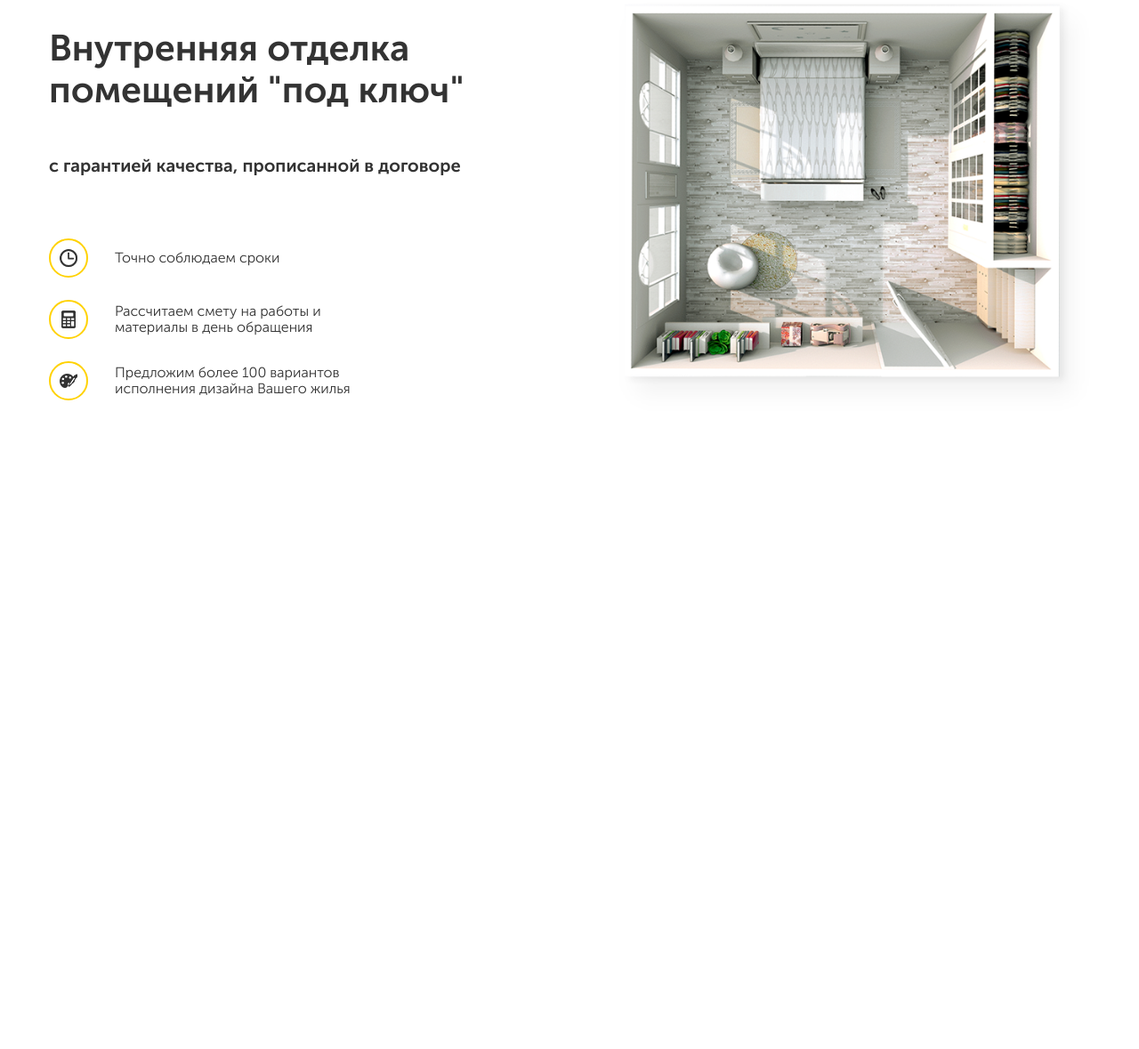
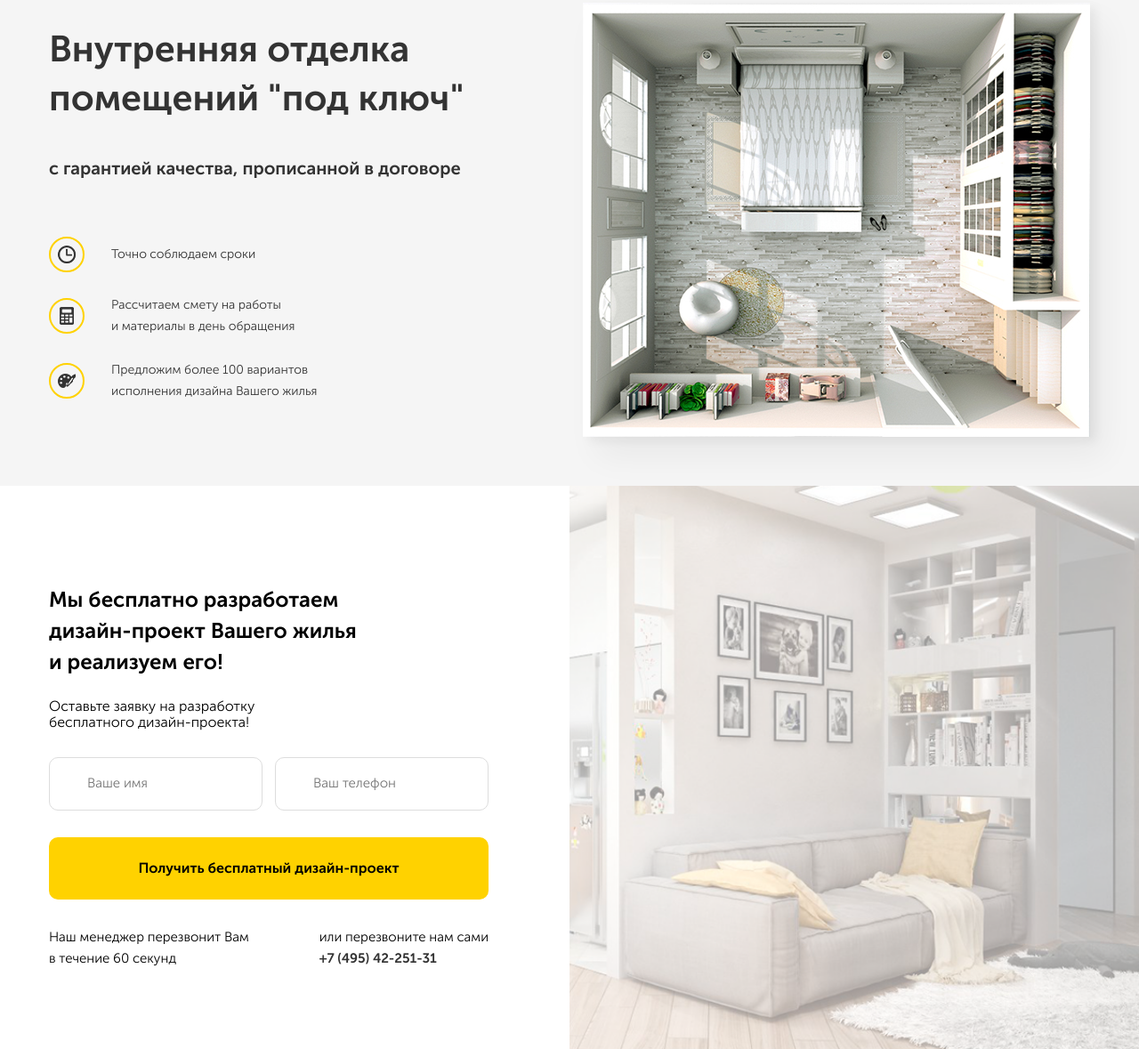
Before and after one commit to w2nderer/webstart, a plain HTML site: page src/index.html in a window 1280 px wide. Shown: the part 142-1321 px from the top of the page at 89% size. Before the commit the page ends 800 px from the top, so only its background shows below. Drawn offline with Linux system fonts and the light colour scheme.

Commit message:
Добавил блок offer

```diff
--- a/src/index.html
+++ b/src/index.html
@@ -11,7 +11,7 @@
 </head>
 
 <body>
- <nav class="navbar">
+  <header class="navbar">
     <div class="container">
       <div class="navbar-block">
         <div class="navbar__logo">
@@ -31,7 +31,7 @@
       <!-- /.navbar-block -->
     </div>
     <!-- /.container -->
- </nav>
+  </header>
   <!-- /.navbar -->
   <main>
     <section class="hero">
@@ -54,7 +54,7 @@
               <li class="hero-list__item">
                 <div class="hero-list__image">
                   <img src="img/hero/calculator.png" alt="Калькулятор"></div>
-        <span class="hero-list__text">Рассчитаем смету на работы
+                <span class="hero-list__text">Рассчитаем смету на работы<br>
                   и материалы в день обращения</span>
               </li>
               <li class="hero-list__item">
@@ -67,7 +67,7 @@
           </div>
           <!-- /.hero-list -->
           <div class="hero-image">
-      <img src="img/hero/hero-image.png" alt="План квартиры">
+            <img src="img/hero/hero-image.jpg" alt="План квартиры">
           </div>
           <!-- /.hero-image -->
         </div>
@@ -76,6 +76,36 @@
       <!-- /.container -->
     </section>
     <!-- /.hero -->
+    <section class="offer section">
+      <div class="container">
+        <div class="offer-block">
+          <h2 class="section-title offer__title">Мы бесплатно разработаем дизайн-проект Вашего жилья и реализуем его!
+          </h2>
+          <!-- /.section-title -->
+          <span class="section-subtitle offer__subtitle">Оставьте заявку на разработку бесплатного
+            дизайн-проекта!</span>
+          <!-- /.section-subtitle -->
+          <form action="#" class="form offer__form">
+            <input type="text" class="input offer__input" placeholder="Ваше имя">
+            <input type="tel" class="input offer__input" placeholder="Ваш телефон">
+            <button class="button offer__button">Получить бесплатный дизайн-проект</button>
+          </form>
+          <div class="offer-contacts">
+            <span class="section-contacts offer__contacts">Наш менеджер перезвонит Вам<br> в течение 60
+              секунд</span>
+            <!-- /.section-contacts offer__contacts -->
+            <span class="section-contacts offer__contacts">или перезвоните нам сами <a href="tel:+74954225131"
+                class="offer__phone">+7 (495) 42-251-31</a></span>
+            <!-- /.section-contacts offer__contacts -->
+
+          </div>
+          <!-- /.form offer__form -->
+        </div>
+        <!-- /.offer-block -->
+      </div>
+      <!-- /.container -->
+    </section>
+    <!-- /.offer -->
   </main>
 
 </body>
--- a/src/sass/_color.sass
+++ b/src/sass/_color.sass
@@ -1,2 +1,4 @@
 $main-color: #ffd200
 $text-color: #333333
+$hero-color: #f5f5f5
+$border-input: #dddddd
--- a/src/sass/_interface.sass
+++ b/src/sass/_interface.sass
@@ -1,3 +1,5 @@
+*
+  box-sizing: border-box
 body
  +reg
 img
@@ -17,3 +19,19 @@ img
  background-color: $main-color
  border: none
  padding: 18px 30px
+ +bold
+ &:hover
+   background-color: lighten($main-color,10%)
+   cursor: pointer
+.section
+  padding: 90px 0
+  &-title
+   font-size: 24px
+   +bold
+  &-subtitle
+   display: block
+.input
+  border: 1px solid $border-input
+  padding: 20px 42px
+  font-size: 15px
+  border-radius: 10px
--- a/src/sass/blocks/_hero.sass
+++ b/src/sass/blocks/_hero.sass
@@ -1,39 +1,55 @@
 .hero
+ background-color: $hero-color
  padding: 50px 0
  &-block
+  justify-content: space-between
   display: flex
  &-text
   flex-basis: 50%
-  padding-right: 140px
   color: $text-color
+  padding-right: 100px
   &__title
    font-size: 41px
-   margin-bottom: 50px
+   margin-bottom: 40px
+   line-height: 55px
+   margin-top: 25px
    +bold
   &__subtitle
    display: inline-block
    font-size: 20px
    +bold
-   margin-bottom: 70px
+   margin-bottom: 0px
+ &-image
+  max-width: 570px
+  width: 50%
+ &-image img
+  width: 100%
+  box-shadow: 7px 5px 10px rgba(0, 0, 0, 0.05), 16px 22px 35px rgba(0, 0, 0, 0.05)
  &-list
+  margin-top: 65px
   padding: 0
-  margin: 0
+  list-style: none
   &__item
    display: flex
    align-items: center
    margin-bottom: 25px
+   &:last-child
+     margin-bottom: 0
   &__image
+   display: flex
+   justify-content: center
+   align-items: center
+   margin-right: 30px
+   padding: 8px
    width: 40px
    height: 40px
    border: 2px solid $main-color
-   display: flex
-   align-items: center
-   justify-content: center
    border-radius: 50%
-   margin-right: 30px
   &__text
-   max-width: 300px
+   max-width: 250px
    +reg
+   font-size: 14px
+   line-height: 24px
 @media (max-width: 1200px)
  .hero
   &-block
--- a/src/sass/blocks/_navbar.sass
+++ b/src/sass/blocks/_navbar.sass
@@ -11,14 +11,16 @@
  &__address
   display: flex
   flex-direction: column
+  font-size: 13px
  &__button
   margin-left: 30px
+  font-size: 13px
  &__phone
   display: inline-block
   color: $text-color
   font-size: 20px
   text-decoration: none
-  margin-top: 10px
+  margin-top: 5px
   +bold
 @media (max-width: 768px)
  .navbar
--- /dev/null
+++ b/src/sass/blocks/_offer.sass
@@ -0,0 +1,68 @@
+.offer
+ background: url("../img/offer/offer-bg.png") no-repeat
+ background-position: center right
+ background-size: contain
+ position: relative
+ &:before
+  content: ""
+  width: 50%
+  height: 100%
+  top: 0
+  left: 0
+  position: absolute
+  background-color: #ffffff
+ &-block
+  width: 50%
+  padding-right: 91px
+  position: relative
+ &__title
+  max-width: 360px
+  line-height: 35px
+  margin-bottom: 24px
+ &__subtitle
+  max-width: 250px
+  font-size: 16px
+  margin-bottom: 30px
+ &__input
+  margin-bottom: 30px
+  width: 240px
+  &:first-child
+   margin-right: 10px
+ &__button
+  width: 100%
+  min-height: 70px
+ &-contacts
+  display: flex
+  justify-content: space-between
+  margin-top: 30px
+ &__contacts
+  line-height: 24px
+  font-size: 15px
+ &__manager
+  max-width: 50%
+  margin-top: 30px
+  padding-right: 20px
+  &:last-child
+   padding-right: 10px
+ &__phone
+  display: block
+  text-decoration: none
+  color: $text-color
+  font-size: 15px
+  +bold
+
+
+@media (max-width: 1200px)
+ .offer
+  background-size: cover
+  &__input
+   width: 100%
+   margin-bottom: 10px
+  &__button
+   font-size: 14px
+@media (max-width: 768px)
+ .offer
+  background: #ffffff
+  &-block
+   width: 100%
+   padding-right: 0
--- a/src/sass/style.sass
+++ b/src/sass/style.sass
@@ -5,3 +5,5 @@
 @import "blocks/navbar"
 /* Стили для главного экрана */
 @import "blocks/hero"
+/* Стили для блока offer */
+@import "blocks/offer"
```
Also changed, not shown: src/css/style.css, src/img/hero/hero-image.jpg (added), src/img/hero/hero-image.png (deleted), src/img/offer/offer-bg.png (added), 1 other file. Lines whose indentation alone changed are shown as unchanged.
